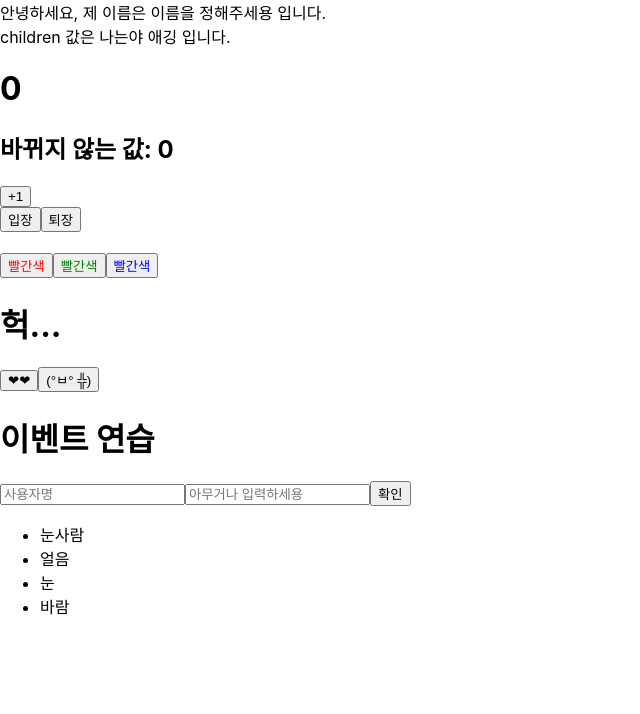
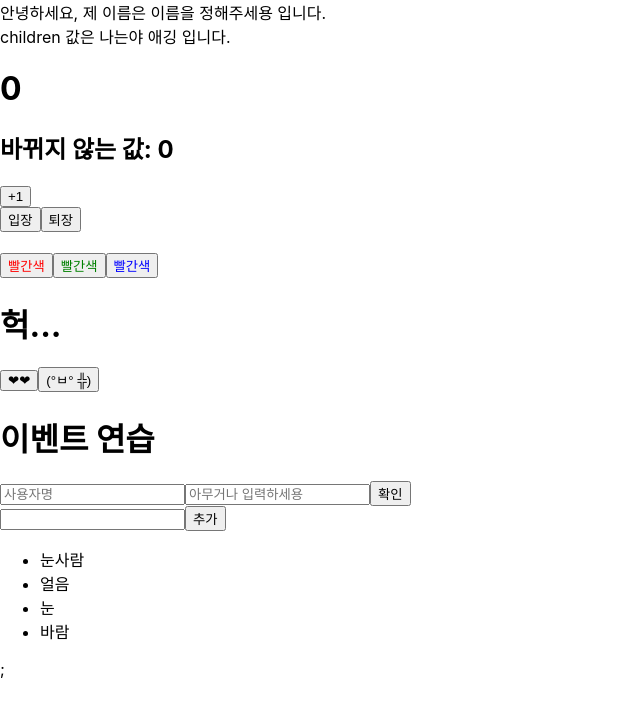
Before and after one commit to winternuary/React, a React (Create React App) app in the folder practice/: page / in a window 1280 px wide. Shown: the top 714 px of the page, without its empty margins (0-640 px from the left). Built offline with nearby package versions, Linux system fonts and the light colour scheme.

Commit message:
데이터 추가

```diff
--- a/practice/src/practice/IterationSample.js
+++ b/practice/src/practice/IterationSample.js
@@ -1,17 +1,34 @@
-import { useState } from 'react';
+import { useState } from "react";
 
 const IterationSample = () => {
-    const [names, setNames] = useState([
-        { id: 1, text: '눈사람'},
-        { id: 2, text: '얼음'},
-        { id: 3, text: '눈'},
-        { id: 4, text: '바람'},
-    ]);
-    const [inputText, setinputText] = useState('');
-    const [nextId, setNextId] = useState(5);
+  const [names, setNames] = useState([
+    { id: 1, text: "눈사람" },
+    { id: 2, text: "얼음" },
+    { id: 3, text: "눈" },
+    { id: 4, text: "바람" },
+  ]);
+  const [inputText, setinputText] = useState("");
+  const [nextId, setNextId] = useState(5);
 
-    const namesList = names.map(name => <li key={name.id}>{name.text}</li>);
-    return <ul>{namesList}</ul>;
-}
+  const onChange = (e) => setinputText(e.target.value);
+  const onClick = () => {
+    const nextNames = names.concat({
+      id: nextId,
+      text: inputText,
+    });
+    setNextId(nextId + 1);
+    setNames(nextNames);
+    setinputText("");
+  };
+
+  const namesList = names.map((name) => <li key={name.id}>{name.text}</li>);
+  return (
+    <>
+      <input value={inputText} onChange={onChange} />
+      <button onClick={onClick}>추가</button>
+      <ul>{namesList}</ul>;
+    </>
+  );
+};
 
 export default IterationSample;
```
